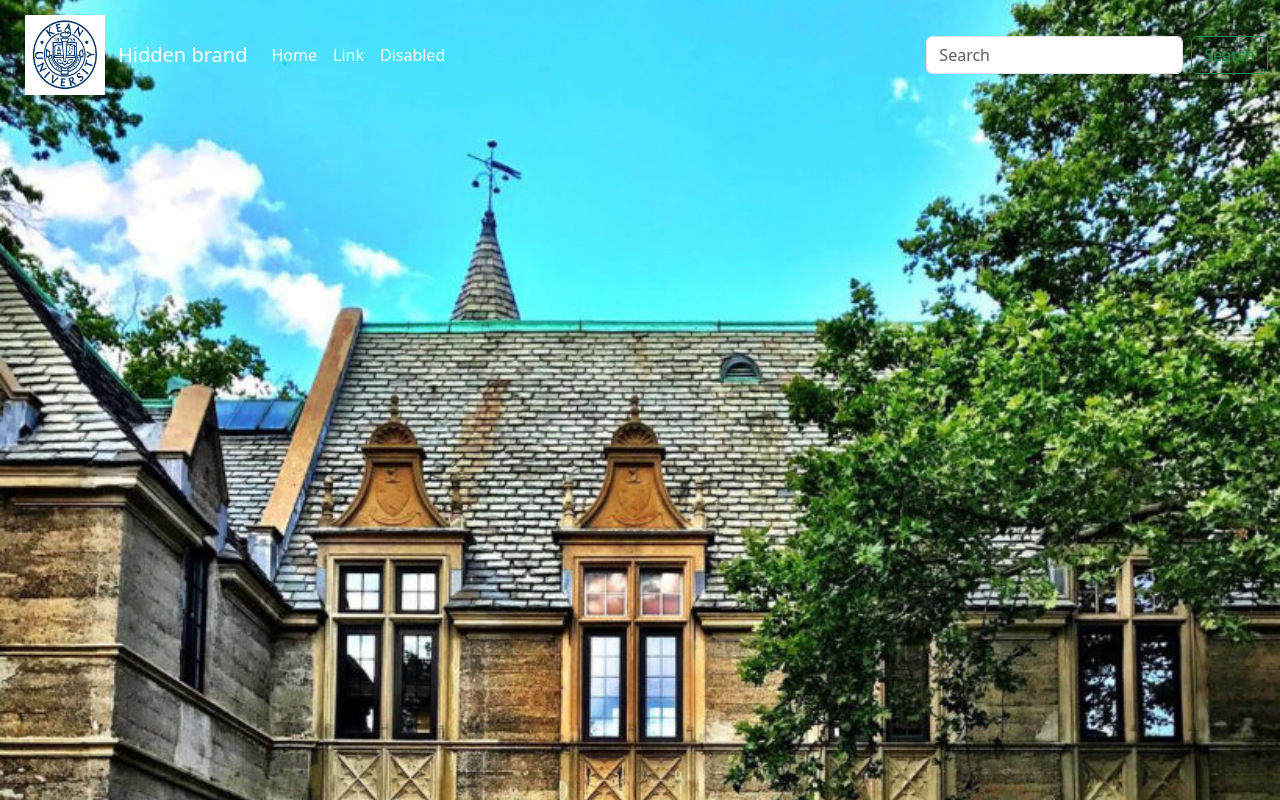
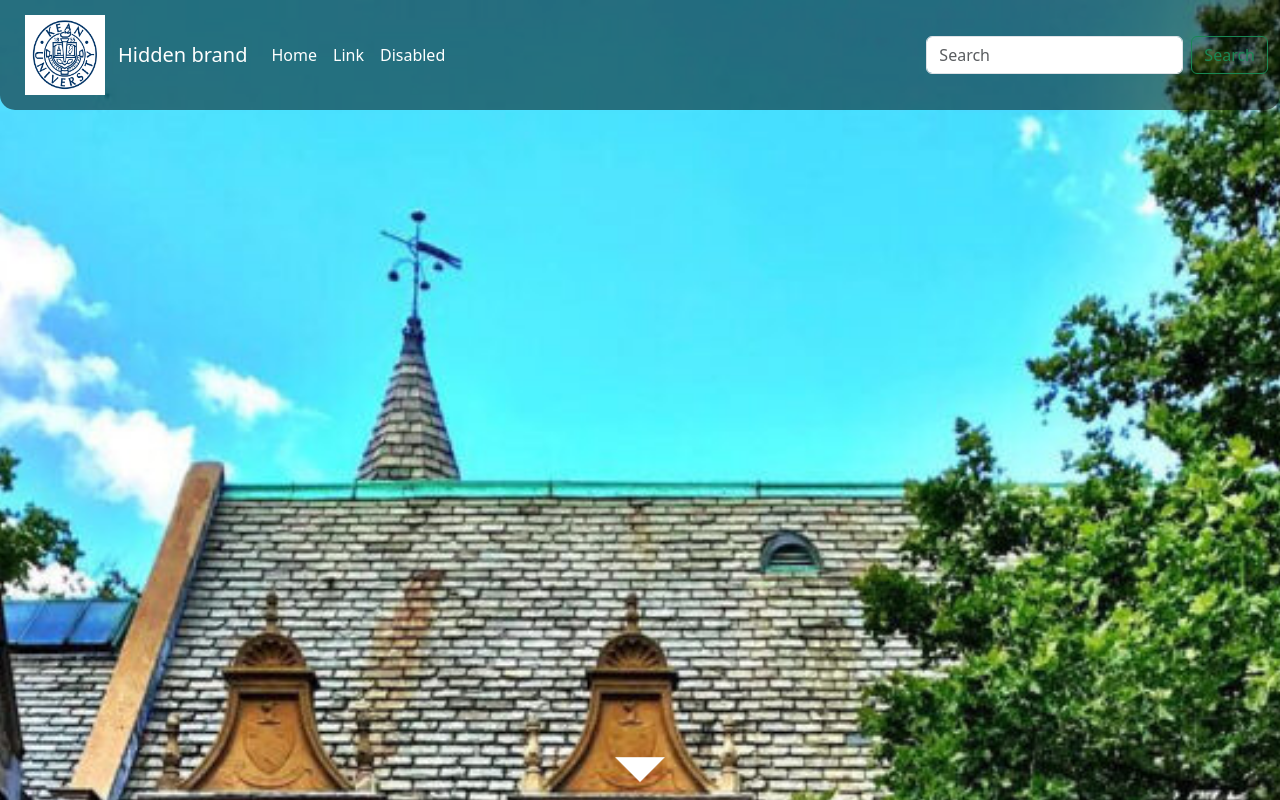
Before and after one commit to IanCist/College-Recruitment, a plain HTML site: page index.html in a window 1280 px wide. Drawn offline with nearby package versions, Linux system fonts and the light colour scheme.

Commit message:
added animated arrow

```diff
--- a/index.html
+++ b/index.html
@@ -52,6 +52,9 @@
       <h1 id="welcome-text"> Welcome! </h1>
     </div>
     <!-- Close Welcome Screen-->
+    <div class="arrow-container">
+      <div class="arrow"></div>
+    </div>
   </main>
   <footer>
     <!-- place footer here -->
--- a/script.js
+++ b/script.js
@@ -2,6 +2,7 @@ document.addEventListener("DOMContentLoaded", function () {
     const overlay = document.getElementById('overlay');
     const mainContent = document.querySelector('main');
     const navbar = document.querySelector('nav');
+    const arrowContainer = document.querySelector('.arrow-container');
 
     overlay.classList.add('show');
     navbar.classList.add('blur-background');
@@ -12,11 +13,17 @@ document.addEventListener("DOMContentLoaded", function () {
         navbar.classList.remove('blur-background');
     }, 5000);
 
+});
+
+document.addEventListener("DOMContentLoaded", function () {
+    const arrowContainer = document.querySelector('.arrow-container');
+
+
     window.addEventListener('scroll', function () {
-        if (window.scrollY > 50) {
-            navbar.classList.add('scrolled');
+        if (window.scrollY > 100) {
+            arrowContainer.classList.add('hide');
         } else {
-            navbar.classList.remove('scrolled');
+            arrowContainer.classList.remove('hide');
         }
     });
 });
--- a/style.css
+++ b/style.css
@@ -7,8 +7,9 @@
 }
 
 .navbar {
-    background-color: transparent !important;
+    background-color: rgba(0, 0, 0, 0.5) !important;
     transition: background-color 0.5s ease;
+    border-radius: 0 0 15px 15px;
 }
 
 .navbar-toggler {
@@ -60,16 +61,49 @@ main {
     background-size: cover;
     background-position: center center;
     background-repeat: no-repeat;
-    min-height: 200vh;
+    min-height: 300vh;
+    padding-top: 60px;
 }
 
-body, html {
+body,
+html {
     height: 100%;
     margin: 0;
     padding: 0;
     overflow-x: hidden;
 }
 
-.navbar.scrolled {
-    background-color: #15293f !important;
+.arrow-container {
+    position: fixed;
+    bottom: 20px;
+    left: 50%;
+    transform: translateX(-50%);
+    z-index: 10;
+    transition: opacity 0.5s ease, visibility 0.5s ease;
 }
+
+.arrow {
+    width: 0px;
+    height: 0px;
+    border-left: 25px solid transparent;
+    border-right: 25px solid transparent;
+    border-top: 25px solid white;
+    animation: arrow-bounce 2s infinite;
+}
+
+@keyframes arrow-bounce {
+
+    0%,
+    100% {
+        transform: translateY(0);
+    }
+
+    50% {
+        transform: translateY(10px);
+    }
+}
+
+.hide {
+    opacity: 0;
+    visibility: hidden;
+}
```
